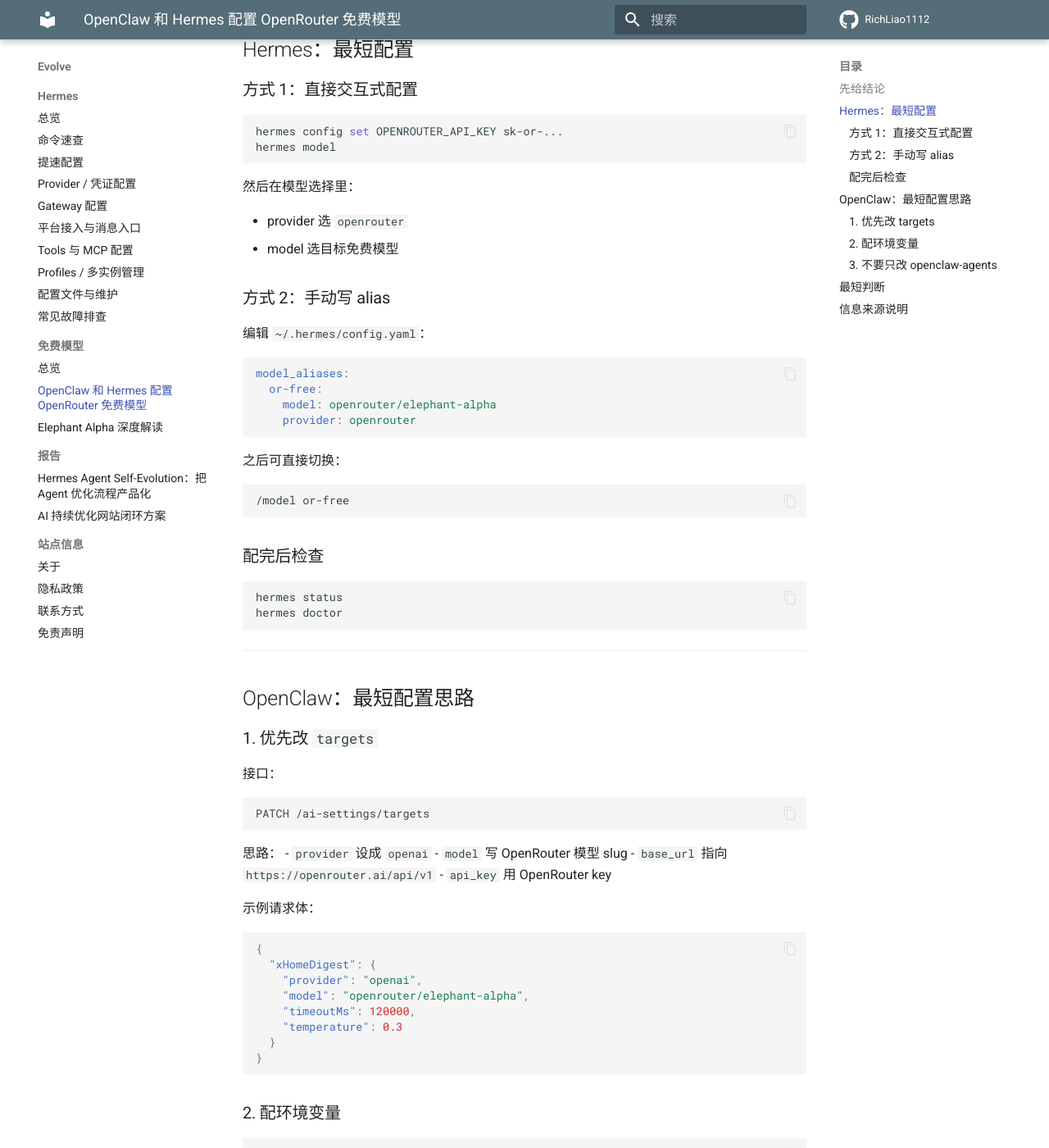
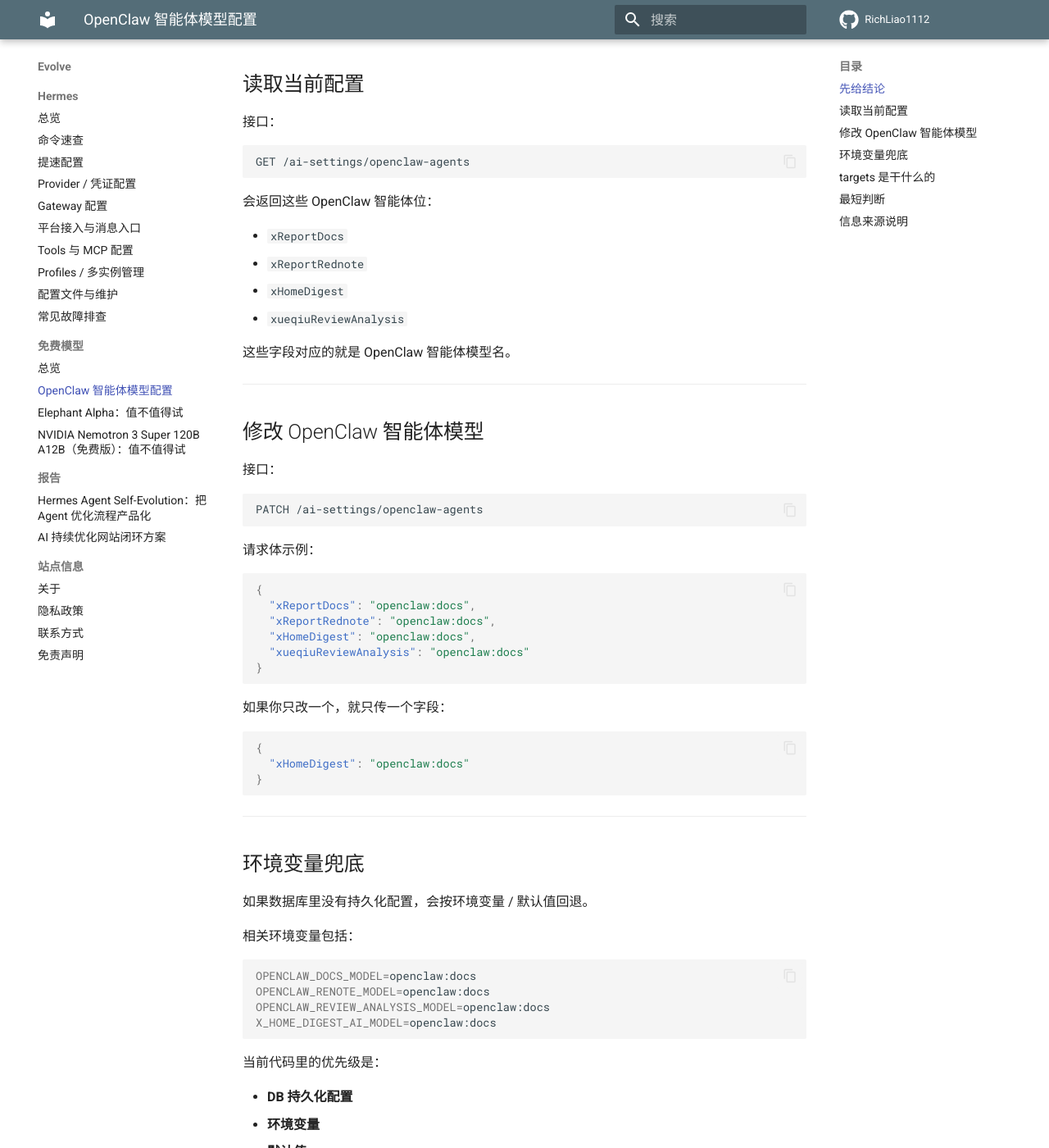
Before and after one commit to RichLiao1112/evolve, an MkDocs documentation site: the page built from docs/free-models/openclaw-hermes-openrouter-free-models.md, in a window 1280 px wide and 1400 px high, scrolled down 354 px. Shown: the whole window at 82% size. Built offline with MkDocs 1.6.1 and Material for MkDocs 9.7.7, drawn with Linux system fonts in a browser that asks for light colours; comment, search, counter and statistics services are not loaded; some of the changed text lies outside the part shown.

Commit message:
docs: fix openclaw config and add nemotron article

````diff
--- a/docs/free-models/openclaw-hermes-openrouter-free-models.md
+++ b/docs/free-models/openclaw-hermes-openrouter-free-models.md
@@ -1,91 +1,38 @@
-# OpenClaw 和 Hermes 接 OpenRouter 免费模型：最短配置法
+# OpenClaw 智能体模型配置：最短改法
 
 ## 先给结论
 
-- **想最快跑起来：用 Hermes**
-- **想接到 OpenClaw 链路：优先改 `targets`，不要只改 `openclaw-agents`**
+如果你这里要放的是 **OpenClaw 这个智能体本身的模型配置**，那应优先看：
+
+```text
+GET /ai-settings/openclaw-agents
+PATCH /ai-settings/openclaw-agents
+```
+
+而不是先看 `targets`。
 
 ---
 
-## Hermes：最短配置
-
-### 方式 1：直接交互式配置
-
-```bash
-hermes config set OPENROUTER_API_KEY sk-or-...
-hermes model
-```
-
-然后在模型选择里：
-
-- provider 选 `openrouter`
-- model 选目标免费模型
-
-### 方式 2：手动写 alias
-
-编辑 `~/.hermes/config.yaml`：
-
-```yaml
-model_aliases:
-  or-free:
-    model: openrouter/elephant-alpha
-    provider: openrouter
-```
-
-之后可直接切换：
-
-```bash
-/model or-free
-```
-
-### 配完后检查
-
-```bash
-hermes status
-hermes doctor
-```
-
----
-
-## OpenClaw：最短配置思路
-
-### 1. 优先改 `targets`
+## 读取当前配置
 
 接口：
 
 ```text
-PATCH /ai-settings/targets
+GET /ai-settings/openclaw-agents
 ```
 
-思路：
-- `provider` 设成 `openai`
-- `model` 写 OpenRouter 模型 slug
-- `base_url` 指向 `https://openrouter.ai/api/v1`
-- `api_key` 用 OpenRouter key
+会返回这些 OpenClaw 智能体位：
 
-示例请求体：
+- `xReportDocs`
+- `xReportRednote`
+- `xHomeDigest`
+- `xueqiuReviewAnalysis`
 
-```json
-{
-  "xHomeDigest": {
-    "provider": "openai",
-    "model": "openrouter/elephant-alpha",
-    "timeoutMs": 120000,
-    "temperature": 0.3
-  }
-}
-```
+这些字段对应的就是 OpenClaw 智能体模型名。
 
-### 2. 配环境变量
+---
 
-```bash
-X_HOME_DIGEST_AI_PROVIDER=openai
-X_HOME_DIGEST_AI_MODEL=openrouter/elephant-alpha
-X_HOME_DIGEST_OPENAI_BASE_URL=https://openrouter.ai/api/v1
-X_HOME_DIGEST_OPENAI_API_KEY=sk-or-...
-```
-
-### 3. 不要只改 `openclaw-agents`
+## 修改 OpenClaw 智能体模型
 
 接口：
 
@@ -93,21 +40,73 @@
 PATCH /ai-settings/openclaw-agents
 ```
 
-这个更适合改 OpenClaw 内部 agent 名称，例如：
+请求体示例：
+
+```json
+{
+  "xReportDocs": "openclaw:docs",
+  "xReportRednote": "openclaw:docs",
+  "xHomeDigest": "openclaw:docs",
+  "xueqiuReviewAnalysis": "openclaw:docs"
+}
+```
+
+如果你只改一个，就只传一个字段：
+
+```json
+{
+  "xHomeDigest": "openclaw:docs"
+}
+```
+
+---
+
+## 环境变量兜底
+
+如果数据库里没有持久化配置，会按环境变量 / 默认值回退。
+
+相关环境变量包括：
+
+```bash
+OPENCLAW_DOCS_MODEL=openclaw:docs
+OPENCLAW_RENOTE_MODEL=openclaw:docs
+OPENCLAW_REVIEW_ANALYSIS_MODEL=openclaw:docs
+X_HOME_DIGEST_AI_MODEL=openclaw:docs
+```
+
+当前代码里的优先级是：
+
+- **DB 持久化配置**
+- **环境变量**
+- **默认值**
+
+---
+
+## `targets` 是干什么的
 
 ```text
-openclaw:docs
+PATCH /ai-settings/targets
 ```
 
-**它不等于已经把调用链路切成 OpenRouter。**
+这个接口更偏 **AI 路由配置**，可同时改：
+
+- `provider`
+- `model`
+- `timeoutMs`
+- `temperature`
+
+所以：
+
+- **如果你要改 OpenClaw 智能体模型名，用 `openclaw-agents`**
+- **如果你要改整条 AI 调用链路的 provider/model，用 `targets`**
 
 ---
 
 ## 最短判断
 
-- **只想快速用免费模型：Hermes**
-- **想接业务链路：OpenClaw 改 `targets`**
-- **只改 `openclaw-agents`：通常不够**
+- **改 OpenClaw 智能体模型名** → `PATCH /ai-settings/openclaw-agents`
+- **改 AI 路由 / provider** → `PATCH /ai-settings/targets`
+- **只看当前值** → `GET /ai-settings/openclaw-agents`
 
 ## 信息来源说明
 
@@ -115,4 +114,5 @@
 
 - `server/src/modules/ai-settings/ai-settings.types.ts`
 - `server/src/modules/ai-settings/ai-settings.controller.ts`
-- `server/src/modules/ai-runtime/providers/openai-compatible.provider.ts`
+- `server/src/modules/ai-settings/dto/openclaw-agents.dto.ts`
+- `server/src/modules/ai-settings/ai-settings.service.ts`
--- a/mkdocs.yml
+++ b/mkdocs.yml
@@ -61,8 +61,9 @@
       - 常见故障排查: hermes/troubleshooting.md
   - 免费模型:
       - 总览: free-models/index.md
-      - OpenClaw 和 Hermes 配置 OpenRouter 免费模型: free-models/openclaw-hermes-openrouter-free-models.md
-      - Elephant Alpha 深度解读: free-models/elephant-alpha.md
+      - OpenClaw 智能体模型配置: free-models/openclaw-hermes-openrouter-free-models.md
+      - Elephant Alpha：值不值得试: free-models/elephant-alpha.md
+      - NVIDIA Nemotron 3 Super 120B A12B（免费版）：值不值得试: free-models/nemotron-3-super-120b-a12b-free.md
   - 报告:
       - reports/hermes-agent-self-evolution.md
       - reports/ai-site-optimization-loop.md
````
Also changed, not shown: docs/free-models/index.md (+3 -2 lines), docs/free-models/nemotron-3-super-120b-a12b-free.md (added, +131 -0 lines).
